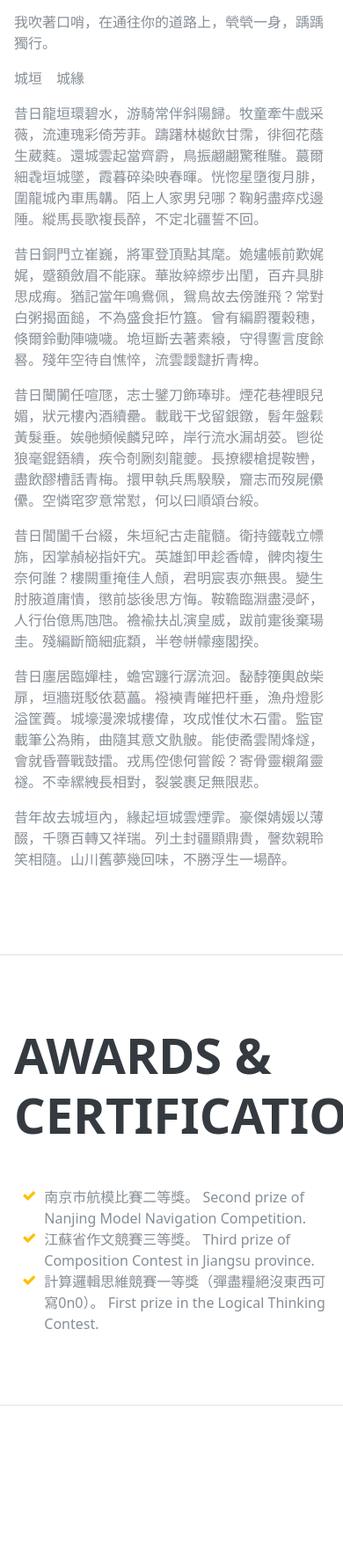
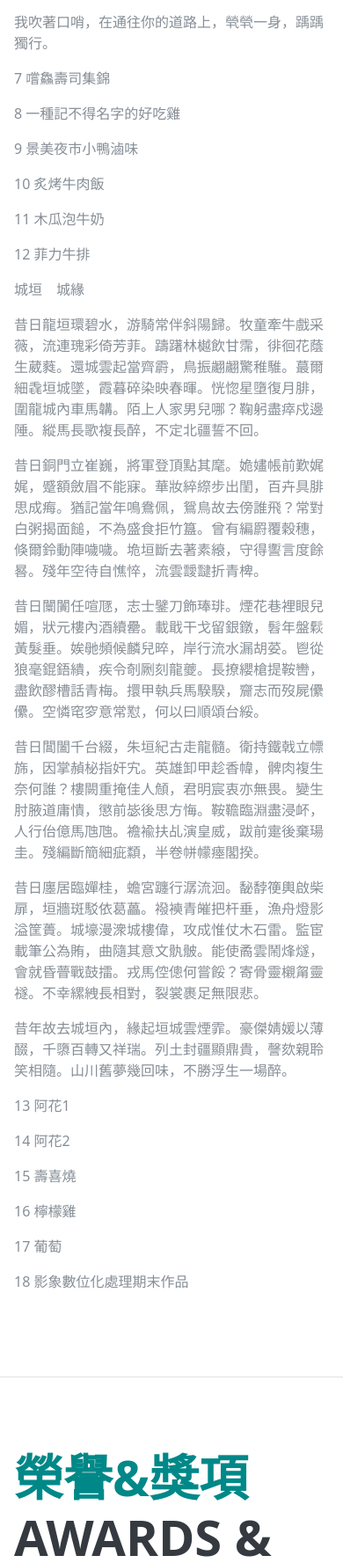
Before and after one commit to lingerburner/lingerburner.github.io, a website: page index.html in a window 390 px wide. Shown: the part 6972-8749 px from the top of the page at 88% size. Before the commit the page ends 8570 px from the top, so only its background shows below. Drawn offline with Linux system fonts and the light colour scheme; files that its build step writes are made by us from their sources; a web font is replaced by a local one.

Commit message:
Add files via upload

```diff
--- a/index.html
+++ b/index.html
@@ -62,7 +62,7 @@
             <a class="nav-link js-scroll-trigger" href="#works">Works</a>
           </li>
           <li class="nav-item">
-            <a class="nav-link js-scroll-trigger" href="#awards">Awards</a>
+            <a class="nav-link js-scroll-trigger" href="#awards">Awards &amp; Certifications</a>
           </li>
         </ul>
       </div>
@@ -228,7 +228,7 @@
 		   </ul>
 		  <p>1 沙灘上的名字</p>
 		  <span class="d-none d-lg-block">
-             <img class="img-fluid img-profile0 rounded-circle mx-auto mb-2" src="img/profile0.jpg" alt="">
+             <img class="img-fluid img-profile0 mx-auto mb-2" src="img/profile0.jpg" alt="">
           </span>
 		  <p>2 大稻埕博物館里的鈔票 囍</p>
 		  <span class="d-none d-lg-block">
@@ -255,21 +255,27 @@
 		  <p>銀色的鈴鐺裝飾無華的土地，忠誠的樸實也被割裂殆盡。零落的叮鈴叮鈴，嚶嚶的餘韻，在哭。在哭你。哭你從未快意跌宕的人生，終日沉默卻又不時的歎息，看不懂世事包裹的濃艷華麗，更不明白世人難抑的悸動，遑論爛漫處，使你難堪的春情。</p>
 		  <p>可我不願嫌棄，咯咯的傻笑或咽咽的低鳴，多少個朦朧日夜中，在想。在想你。想你冷漠平靜的表情，偶爾無奈的鬆開衣領，檀木的香氣，與松柏的內裡。我的眼睛始終注視著你，從山河崩塌，到王國崛起。除了我，還有誰這樣愛你？</p>
 		  <p>我吹著口哨，在通往你的道路上，煢煢一身，踽踽獨行。</p>
+		  <p>7 嚐鱻壽司集錦</p>
 		  <span class="d-none d-lg-block">
              <img class="img-fluid img-profile6 mx-auto mb-2" src="img/profile6.jpg" alt="">
           </span>
+		  <p>8 一種記不得名字的好吃雞</p>
           <span class="d-none d-lg-block">
              <img class="img-fluid img-profile7 mx-auto mb-2" src="img/profile7.jpg" alt="">
           </span>
+		  <p>9 景美夜市小鴨滷味</p>
 		  <span class="d-none d-lg-block">
              <img class="img-fluid img-profile8 mx-auto mb-2" src="img/profile8.jpg" alt="">
           </span>
+		  <p>10 炙烤牛肉飯</p>
 		  <span class="d-none d-lg-block">
              <img class="img-fluid img-profile9 mx-auto mb-2" src="img/profile9.jpg" alt="">
           </span>
+		  <p>11 木瓜泡牛奶</p>
 		  <span class="d-none d-lg-block">
              <img class="img-fluid img-profile10 mx-auto mb-2" src="img/profile10.jpg" alt="">
           </span>
+		  <p>12 菲力牛排</p>
 		  <span class="d-none d-lg-block">
              <img class="img-fluid img-profile11 mx-auto mb-2" src="img/profile11.jpg" alt="">
           </span>
@@ -280,21 +286,27 @@
 		  <p>昔日閶闔千台綴，朱垣紀古走龍髓。衛持鐵戟立幖旆，因掌赬柲指奸宄。英雄卸甲趁香幃，髀肉複生奈何誰？樓闕重掩佳人頠，君明宸衷亦無畏。變生肘腋道庸憒，懲前毖後思方悔。鞍韂臨淵盡浸衃，人行佁億馬虺虺。襜褕扶乩演皇威，跋前疐後棄瑒圭。殘編斷簡細疵纇，半卷帡幪瘞閣揆。</p>
 		  <p>昔日廛居臨嬋桂，蟾宮躔行潺流洄。馝馞箯輿啟柴扉，垣牆斑駁依葛藟。襏襫青皠把杆垂，漁舟燈影溢筐蕢。城壕漫潨城樓偉，攻成惟仗木石雷。監宦載筆公為賄，曲隨其意文骫骳。能使矞雲鬧烽燧，會就昏瞢戰鼓擂。戎馬倥傯何嘗餒？寄骨靈櫬甮靈襚。不幸縲絏長相對，裂裳裹足無限悲。</p>
 		  <p>昔年故去城垣內，緣起垣城雲煙霏。豪傑婧媛以薄醊，千隳百轉又祥瑞。列土封疆顯鼎貴，謦欬親聆笑相隨。山川舊夢幾回味，不勝浮生一場醉。</p>
-          <span class="d-none d-lg-block">
+          <p>13 阿花1</p>
+		  <span class="d-none d-lg-block">
              <img class="img-fluid img-profile12 mx-auto mb-2" src="img/profile12.jpg" alt="">
           </span>
+		  <p>14 阿花2</p>
 		  <span class="d-none d-lg-block">
              <img class="img-fluid img-profile13 mx-auto mb-2" src="img/profile13.jpg" alt="">
           </span>
+		  <p>15 壽喜燒</p>
 		  <span class="d-none d-lg-block">
              <img class="img-fluid img-profile14 mx-auto mb-2" src="img/profile14.jpg" alt="">
           </span>
+		  <p>16 檸檬雞</p>
 		  <span class="d-none d-lg-block">
              <img class="img-fluid img-profile15 mx-auto mb-2" src="img/profile15.jpg" alt="">
           </span>
+		  <p>17 葡萄</p>
 		  <span class="d-none d-lg-block">
              <img class="img-fluid img-profile16 mx-auto mb-2" src="img/profile16.jpg" alt="">
           </span>
+		  <p>18 影象數位化處理期末作品</p>
 		  <span class="d-none d-lg-block">
              <img class="img-fluid img-profile17 mx-auto mb-2" src="img/profile17.jpg" alt="">
           </span>
@@ -303,14 +315,46 @@
 
       <section class="resume-section p-3 p-lg-5 d-flex flex-column" id="awards">
         <div class="my-auto">
-          <h2 class="mb-5">Awards &amp; Certifications</h2>
+          <h2 class="mb-5"><span class="text-primary">榮譽&amp;獎項</span>Awards &amp; Certifications</h2>
           <ul class="fa-ul mb-0">
-            <li>
-              <i class="fa-li fa fa-check text-warning"></i>
-              南京市航模比賽二等獎。 Second prize of Nanjing Model Navigation Competition.</li>
-            <li>
-              <i class="fa-li fa fa-check text-warning"></i>
-              江蘇省作文競賽三等獎。 Third prize of Composition Contest in Jiangsu province.</li>
-            <li>
-              <i class="fa-li fa fa-check text-warning"></i>
-              計算邏輯思維競賽一等獎（彈盡糧絕沒東西可寫0n0）。 First prize in the Logical Thinking Contest.<sup
+        <div id="accordion">
+
+         <div class="card">
+           <div class="card-header">
+	        <a class="card-link" data-toggle="collapse" href="#collapseOne">
+	         2015
+	        </a>
+           </div>
+	       <div id="collapseOne" class="collapse show" data-parent="#accordion">
+	        <div class="card-body">
+	         南京市航模比賽二等獎。 Second prize of Nanjing Model Navigation Competition.
+	        </div>
+	       </div>
+         </div>
+
+         <div class="card">
+	       <div class="card-header">
+	        <a class="collapsed card-link" data-toggle="collapse" href="#collapseTwo">
+	         2016
+	        </a>
+	       </div>
+	       <div id="collapseTwo" class="collapse" data-parent="#accordion">
+	        <div class="card-body">
+	         江蘇省作文競賽三等獎。 Third prize of Composition Contest in Jiangsu province.
+	        </div>
+		   </div>
+         </div>
+
+		 <div class="card">
+	       <div class="card-header">
+	        <a class="collapsed card-link" data-toggle="collapse" href="#collapseThree">
+	         2017
+	        </a>
+	       </div>
+	       <div id="collapseTwo" class="collapse" data-parent="#accordion">
+	        <div class="card-body">
+	         計算邏輯思維競賽一等獎（彈盡糧絕沒東西可寫0n0）。 First prize in the Logical Thinking Contest.
+	        </div>
+           </div>
+         </div>
+	  </section>
```
